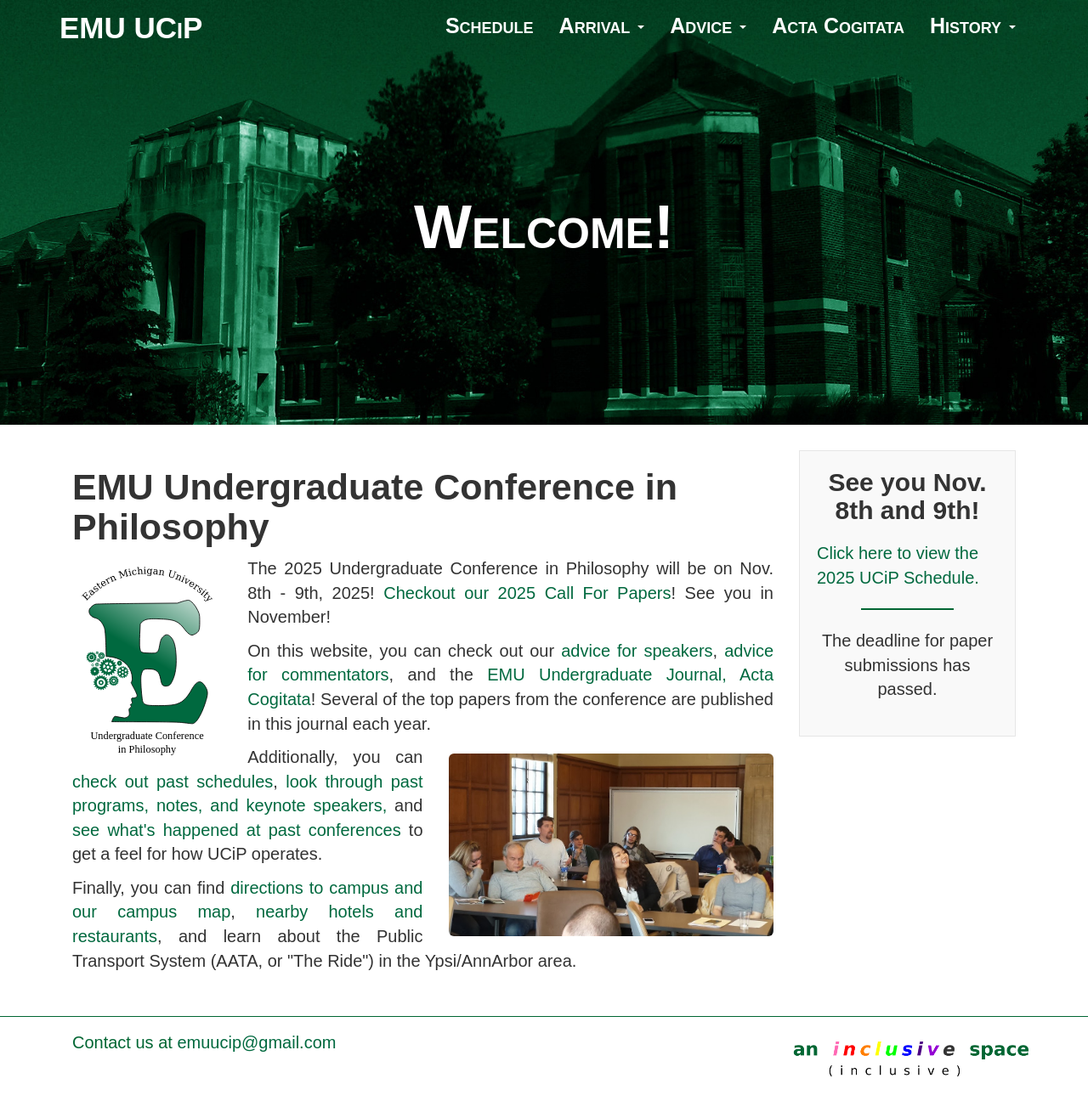
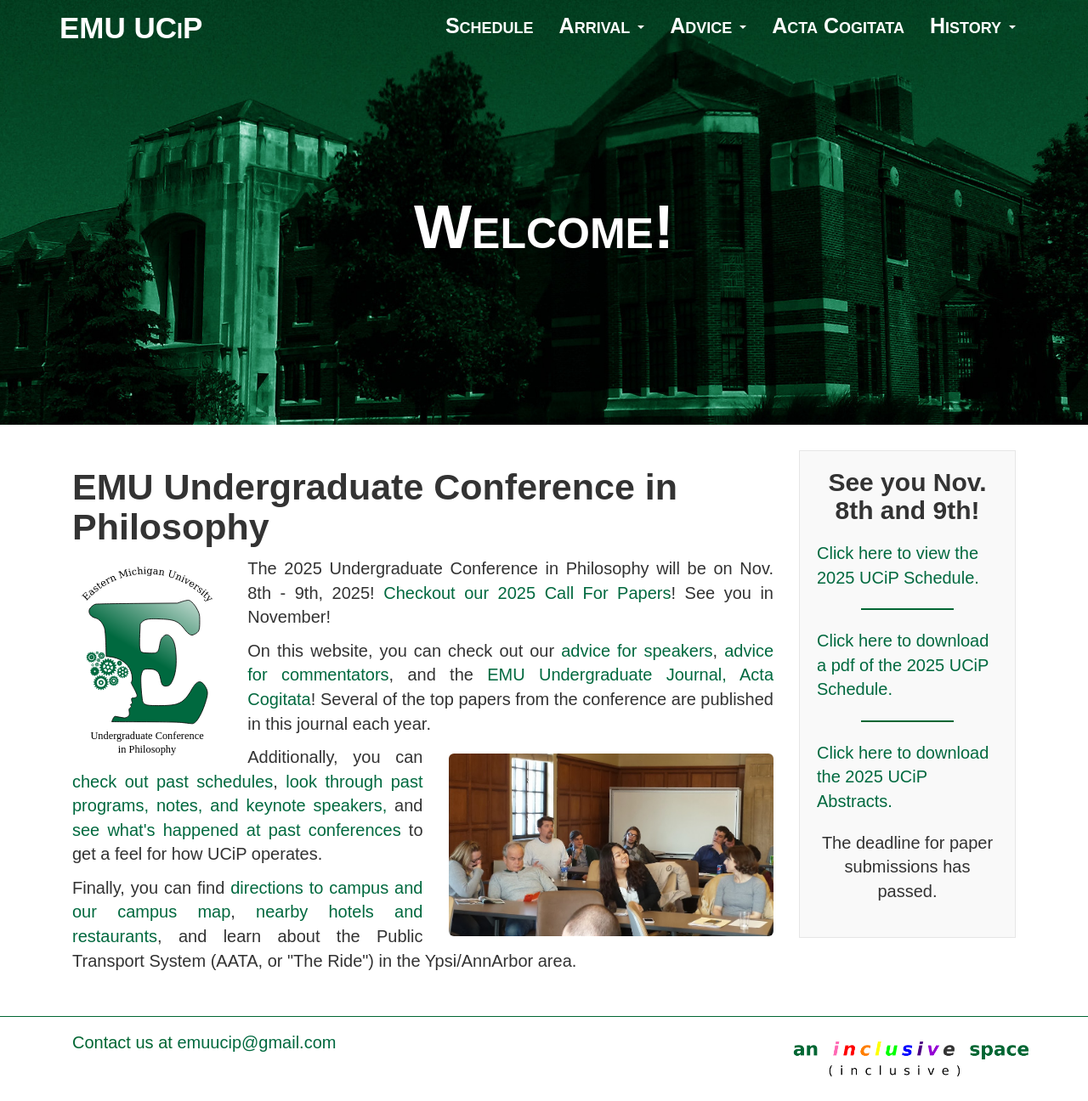
Before and after one commit to ucip/ucip.github.io, a Jekyll site: the page built from index.html, in a window 1280 px wide. Shown: the whole page at 85% size. Built offline with Jekyll 4.4.1, drawn with Linux system fonts in a browser that asks for light colours; nearby versions of some CDN libraries; some web fonts are replaced; some of the changed lines change nothing that is shown.

Commit message:
add 2025 docs and link in box

```diff
--- a/_includes/box.html
+++ b/_includes/box.html
@@ -40,9 +40,9 @@
     <p class="announcement-text">
       <a href="{{ site.baseurl }}/schedule/" target="_blank">Click here to view the 2025 UCiP Schedule.</a>
       <hr>
-      <!--<a href="{{ site.baseurl }}/docs/2025-ucip-schedule.pdf" target="_blank">Click here to download a pdf of the 2025 UCiP Schedule.</a>
+      <a href="{{ site.baseurl }}/docs/archive/2025-ucip-schedule.pdf" target="_blank">Click here to download a pdf of the 2025 UCiP Schedule.</a>
       <hr>
-      <a href="{{ site.baseurl }}/docs/2025-ucip-abstracts.pdf" target="_blank">Click here to download the 2025 UCiP Abstracts.</a>-->
+      <a href="{{ site.baseurl }}/docs/archive/2025-ucip-abstracts.pdf" target="_blank">Click here to download the 2025 UCiP Abstracts.</a>
     </p>
     <p class="text-center announcement-text">The deadline for paper submissions has passed.</p>
   </div>
```
Also changed, not shown: 2 other files.
